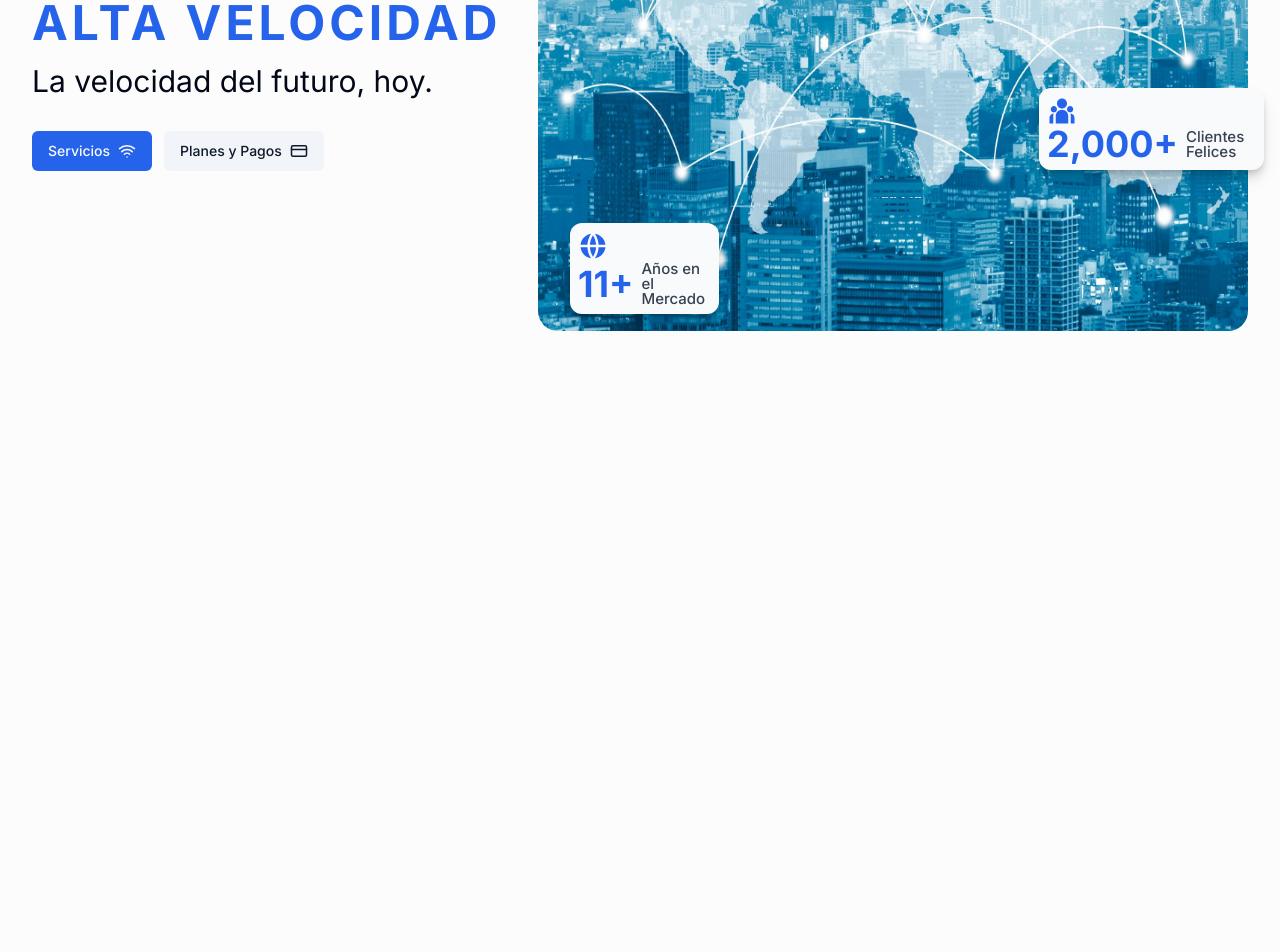
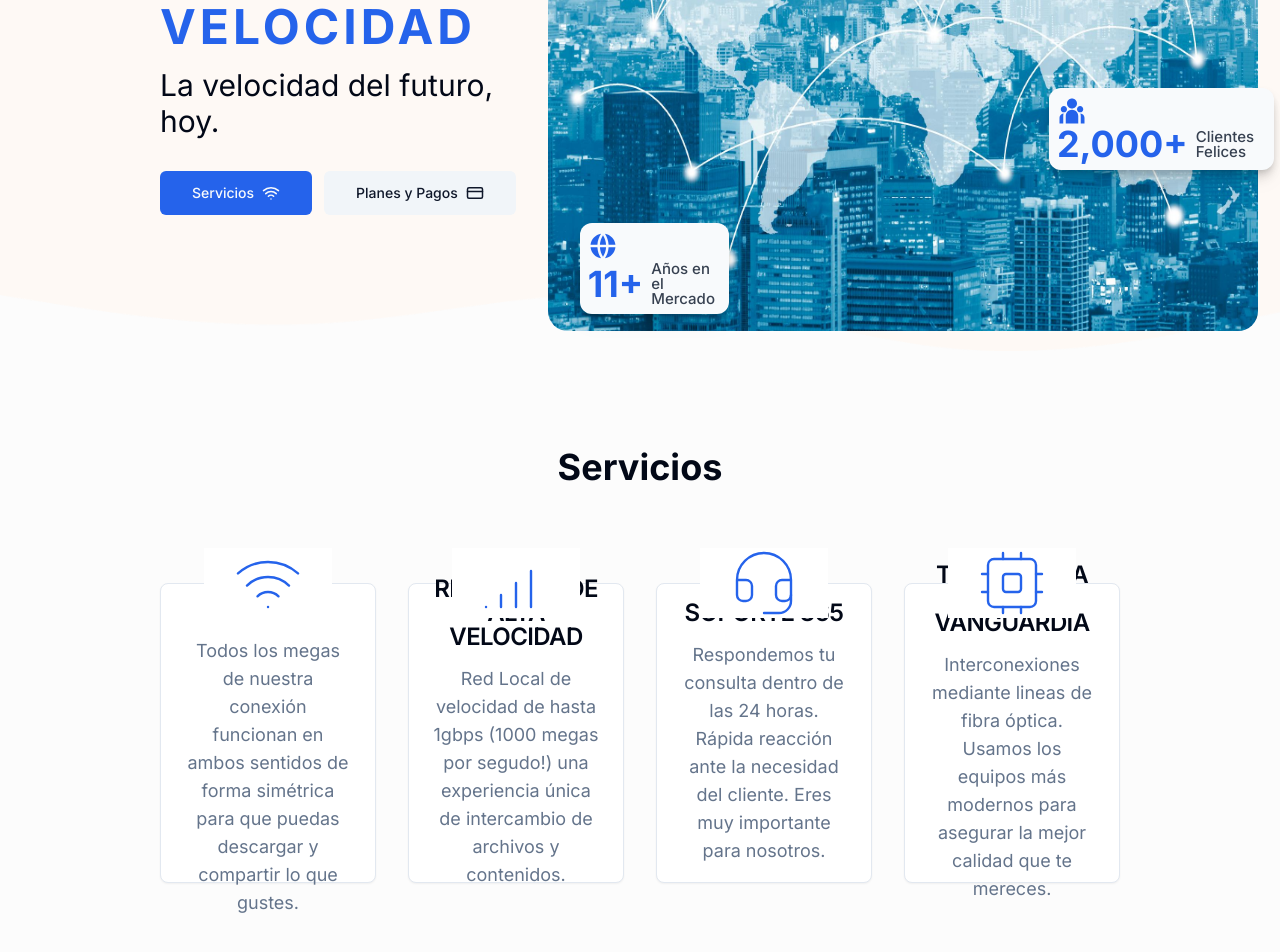
Before and after one commit to gerardo-linares/web-csnet, a Next.js app: page / in a window 1280 px wide. Shown: the part 470-1422 px from the top of the page. Built offline with nearby package versions, Linux system fonts and the light colour scheme.

Commit message:
Add services section

```diff
--- a/app/contact/page.jsx
+++ b/app/contact/page.jsx
@@ -1,7 +1,7 @@
 import React from "react";
 
-const Payments = () => {
-  return <div>Planes y Pagos</div>;
+const Contact = () => {
+  return <div>Contacto</div>;
 };
 
-export default Payments;
+export default Contact;
--- a/app/globals.css
+++ b/app/globals.css
@@ -60,4 +60,9 @@
   body {
     @apply bg-background text-foreground;
   }
+
 }
+
+.section-title{
+  @apply text-4xl font-bold  w-max flex items-center justify-between
+}
--- a/app/page.jsx
+++ b/app/page.jsx
@@ -1,10 +1,12 @@
 import Hero from "@/components/Hero";
+import Services from "@/components/Services";
 import Image from "next/image";
 
 export default function Home() {
   return (
     <main>
       <Hero />
+      <Services />
     </main>
   );
 }
--- a/app/payments/page.jsx
+++ b/app/payments/page.jsx
@@ -1,7 +1,7 @@
 import React from "react";
 
-const Contact = () => {
-  return <div>Contacto</div>;
+const Payments = () => {
+  return <div>Planes y pagos</div>;
 };
 
-export default Contact;
+export default Payments;
--- a/components/Hero.jsx
+++ b/components/Hero.jsx
@@ -17,7 +17,7 @@ const Hero = () => {
         <div className="flex justify-between gap-x-8">
           {/*texto */}
           <div className="flex max-w-[600px] flex-col justify-center mx-auto xl:mx-0 text-center xl:text-left">
-            <div className="text-4xl xl:text-5xl uppercase font-bold mb-4 text-primary tracking-[4px]">
+            <div className="text-5xl uppercase font-bold mb-4 text-primary tracking-[4px]">
               Servicio de internet de alta velocidad
             </div>
             <h1 className="h1 text-3xl mb-8">La velocidad del futuro, hoy.</h1>
@@ -25,13 +25,13 @@ const Hero = () => {
             {/*botones */}
             <div className="flex flex-col gap-y-3 md:flex-row gap-x-3 mx-auto xl:mx-0 mb-12">
               <Link href="/contact">
-                <Button className="gap-x-2">
+                <Button className="gap-x-2 " size={"lg"}>
                   Servicios
                   <Wifi size={18} />
                 </Button>
               </Link>
-              <Link href="/contact">
-                <Button variant="secondary" className="gap-x-2">
+              <Link href="/payments">
+                <Button variant="secondary" className="gap-x-2" size={"lg"}>
                   Planes y Pagos
                   <CreditCard size={18} />
                 </Button>
--- /dev/null
+++ b/components/Services.jsx
@@ -0,0 +1,71 @@
+import { Headset, SignalHigh, Wifi, Cpu } from "lucide-react";
+import {
+  Card,
+  CardContent,
+  CardDescription,
+  CardHeader,
+  CardTitle,
+} from "@/components/ui/card";
+
+const servicesData = [
+  {
+    icon: <Wifi size={72} strokeWidth={0.8} />,
+    title: "BANDA ANCHA SIMÉTRICA",
+    description:
+      "Todos los megas de nuestra conexión funcionan en ambos sentidos de forma simétrica para que puedas descargar y compartir lo que gustes.",
+  },
+  {
+    icon: <SignalHigh size={72} strokeWidth={0.8} />,
+    title: "RED LOCAL DE ALTA VELOCIDAD",
+    description:
+      "Red Local de velocidad de hasta 1gbps (1000 megas por segudo!) una experiencia única de intercambio de archivos y contenidos.",
+  },
+  {
+    icon: <Headset size={72} strokeWidth={0.8} />,
+    title: "SOPORTE 365",
+    description:
+      "Respondemos tu consulta dentro de las 24 horas. Rápida reacción ante la necesidad del cliente. Eres muy importante para nosotros.",
+  },
+  {
+    icon: <Cpu size={72} strokeWidth={0.8} />,
+    title: "TECNOLOGÍA DE VANGUARDIA",
+    description:
+      "Interconexiones mediante lineas de fibra óptica. Usamos los equipos más modernos para asegurar la mejor calidad que te mereces.",
+  },
+];
+const Services = () => {
+  return (
+    <section className="mb-12 xl:mb-36">
+      <div className="container mx-auto">
+        <h2 className="section-title mb-12 mt-24 xl:mb-24 text-center mx-auto">
+          Servicios
+        </h2>
+        {/*grid items */}
+        <div className="grid xl:grid-cols-4 justify-center gap-y-12 xl:gap-y-24 xl:gap-x-8">
+          {servicesData.map((item, index) => {
+            return (
+              <Card
+                className="w-full max-w-[424px] h-[300px] flex flex-col pt-16 pb-10 justify-center items-center relative"
+                key={index}
+              >
+                <CardHeader className=" text-primary absolute -top-[60px]">
+                  <div className="w-[128px] h-[70px] bg-white dark:bg-background flex justify-center items-center">
+                    {item.icon}
+                  </div>
+                </CardHeader>
+                <CardContent className="text-center">
+                  <CardTitle className="mb-4">{item.title}</CardTitle>
+                  <CardDescription className="text-lg">
+                    {item.description}
+                  </CardDescription>
+                </CardContent>
+              </Card>
+            );
+          })}
+        </div>
+      </div>
+    </section>
+  );
+};
+
+export default Services;
--- a/tailwind.config.js
+++ b/tailwind.config.js
@@ -2,10 +2,10 @@
 module.exports = {
   darkMode: ["class"],
   content: [
-    './pages/**/*.{js,jsx}',
-    './components/**/*.{js,jsx}',
-    './app/**/*.{js,jsx}',
-    './src/**/*.{js,jsx}',
+    "./pages/**/*.{js,jsx}",
+    "./components/**/*.{js,jsx}",
+    "./app/**/*.{js,jsx}",
+    "./src/**/*.{js,jsx}",
   ],
   prefix: "",
   theme: {
@@ -13,7 +13,10 @@ module.exports = {
       center: true,
       padding: "2rem",
       screens: {
-        "2xl": "1400px",
+        sm: "640px",
+        md: "768px",
+        lg: "1024px",
+        xl: "1400px",
       },
     },
     extend: {
@@ -30,6 +33,9 @@ module.exports = {
         secondary: {
           DEFAULT: "hsl(var(--secondary))",
           foreground: "hsl(var(--secondary-foreground))",
+        },
+        tertiary: {
+          DEFAULT: "hsl(var(--tertiary))",
         },
         destructive: {
           DEFAULT: "hsl(var(--destructive))",
@@ -71,7 +77,15 @@ module.exports = {
         "accordion-down": "accordion-down 0.2s ease-out",
         "accordion-up": "accordion-up 0.2s ease-out",
       },
+      backgroundImage: {
+        hero: "url(/hero/hero-bg.png)",
+        hero_shape: "url(/hero/shape-1.svg)",
+        hero_shape2_light: "url(/hero/shape-2-light.svg)",
+        hero_shape2_dark: "url(/hero/shape-2-dark.svg)",
+        about_shape_light: "url(/about/shape-light.svg)",
+        about_shape_dark: "url(/about/shape-dark.svg)",
+      },
     },
   },
   plugins: [require("tailwindcss-animate")],
-}
+};
```
